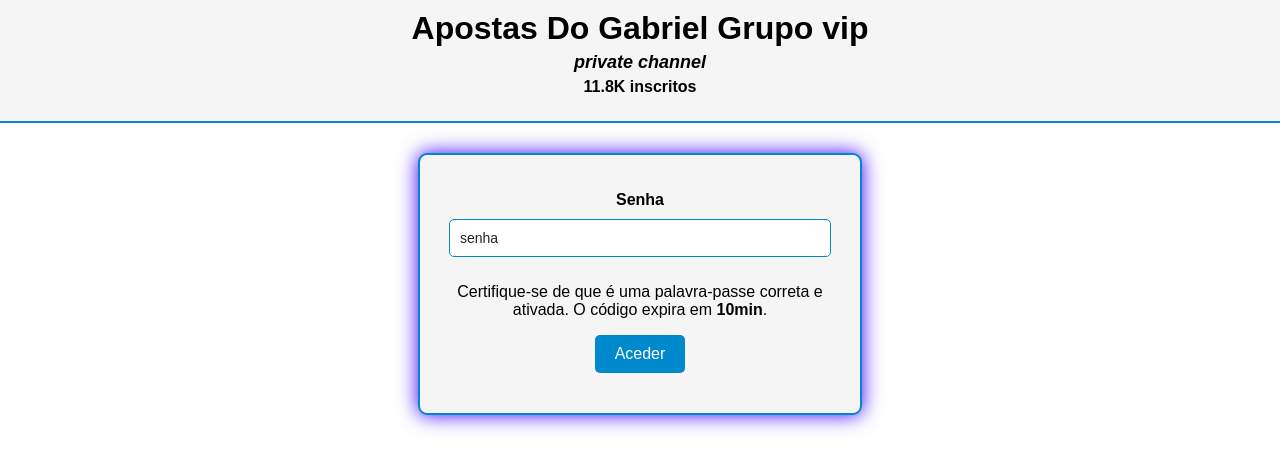
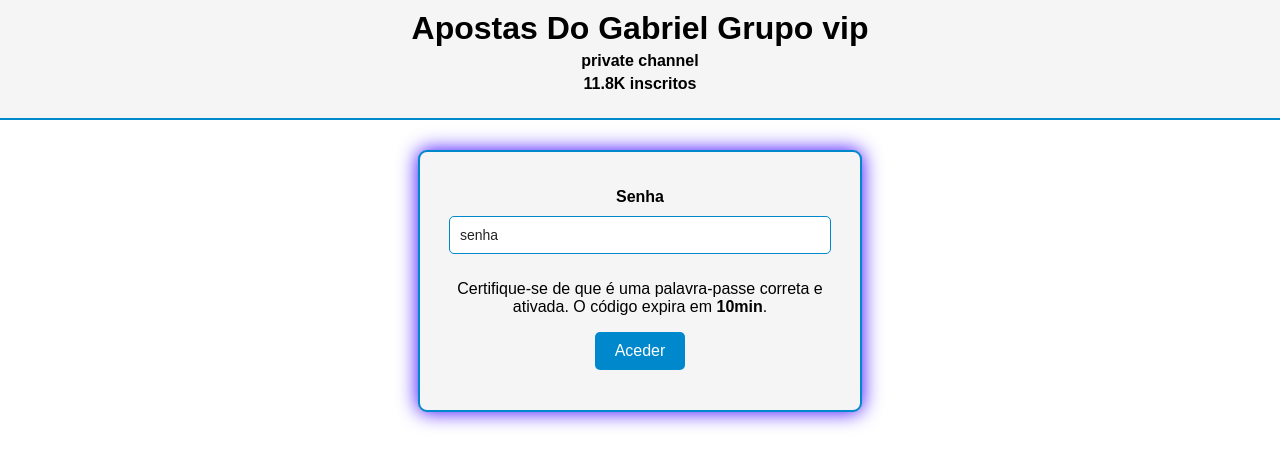
Before and after one commit to ApostasDoGabriel/Apostas-Do-Gabriel-Grupo-vip, a plain HTML site: page index.html in a window 1280 px wide. Shown: the part 163-632 px from the top of the page. Drawn offline with Linux system fonts and the light colour scheme.

Commit message:
Update index.html

```diff
--- a/index.html
+++ b/index.html
@@ -12,7 +12,7 @@
     <h1 class="point">
       <img src="logo.jpeg" alt="Logo" width="140px">
       <p><b>Apostas Do Gabriel Grupo vip</b></p>
-      <p class="channel">private channel</p>
+      <p class="inscritos">private channel</p>
       <p class="inscritos">11.8K inscritos</p>
     </h1>
   </header>
```
